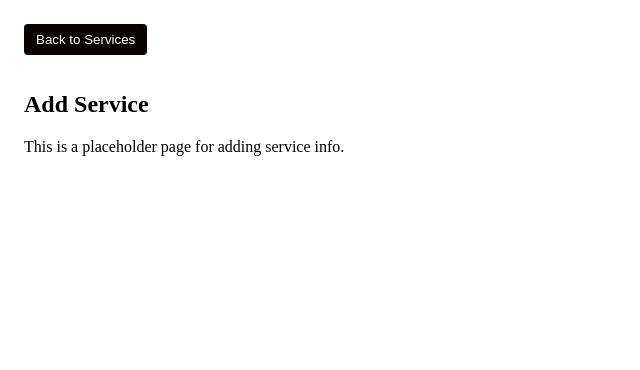
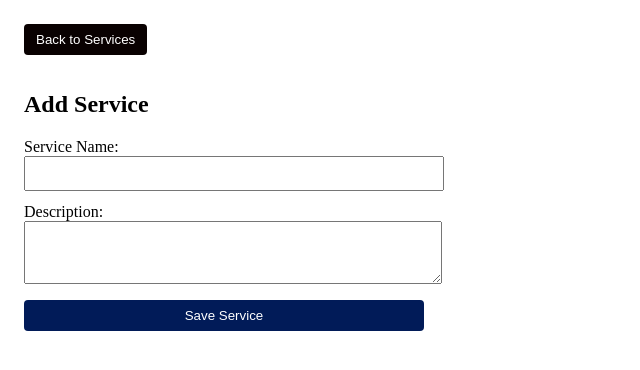
Before and after one commit to trevortrues/Scheduling-Program, a React (Vite) app in the folder src/renderer/: page /adds in a window 1280 px wide. Shown: the top 370 px of the page, without its empty margins (0-640 px from the left). Built offline with nearby package versions, Linux system fonts and the light colour scheme.

Commit message:
addservice page done

```diff
--- a/src/renderer/src/components/AddS.jsx
+++ b/src/renderer/src/components/AddS.jsx
@@ -1,7 +1,23 @@
-import React from "react";
-import { Link } from "react-router-dom";
+import React, { useState } from "react";
+import { Link, useNavigate } from "react-router-dom";
 
 export default function AddS() {
+  const [name, setName] = useState("");
+  const [description, setDescription] = useState("");
+  const navigate = useNavigate();
+
+  const handleSubmit = async (e) => {
+    e.preventDefault();
+    try {
+      await window.api.addService(name, description);
+      alert("Service added successfully!");
+      navigate("/service");
+    } catch (err) {
+      console.error("Failed to add service:", err);
+      alert("Error adding service.");
+    }
+  };
+
   return (
     <div style={{ padding: "16px" }}>
       <Link to="/service" style={{ textDecoration: "none" }}>
@@ -21,7 +37,51 @@ export default function AddS() {
       </Link>
 
       <h2>Add Service</h2>
-      <p>This is a placeholder page for adding service info.</p>
+
+      <form
+        onSubmit={handleSubmit}
+        style={{
+          display: "flex",
+          flexDirection: "column",
+          gap: "12px",
+          maxWidth: "400px",
+        }}
+      >
+        <label>
+          Service Name:
+          <input
+            type="text"
+            value={name}
+            onChange={(e) => setName(e.target.value)}
+            required
+            style={{ padding: "8px", width: "100%" }}
+          />
+        </label>
+
+        <label>
+          Description:
+          <textarea
+            value={description}
+            onChange={(e) => setDescription(e.target.value)}
+            rows="3"
+            style={{ padding: "8px", width: "100%" }}
+          />
+        </label>
+
+        <button
+          type="submit"
+          style={{
+            padding: "8px 12px",
+            borderRadius: "4px",
+            backgroundColor: "#011b58ff",
+            color: "white",
+            border: "none",
+            cursor: "pointer",
+          }}
+        >
+          Save Service
+        </button>
+      </form>
     </div>
   );
 }
```
